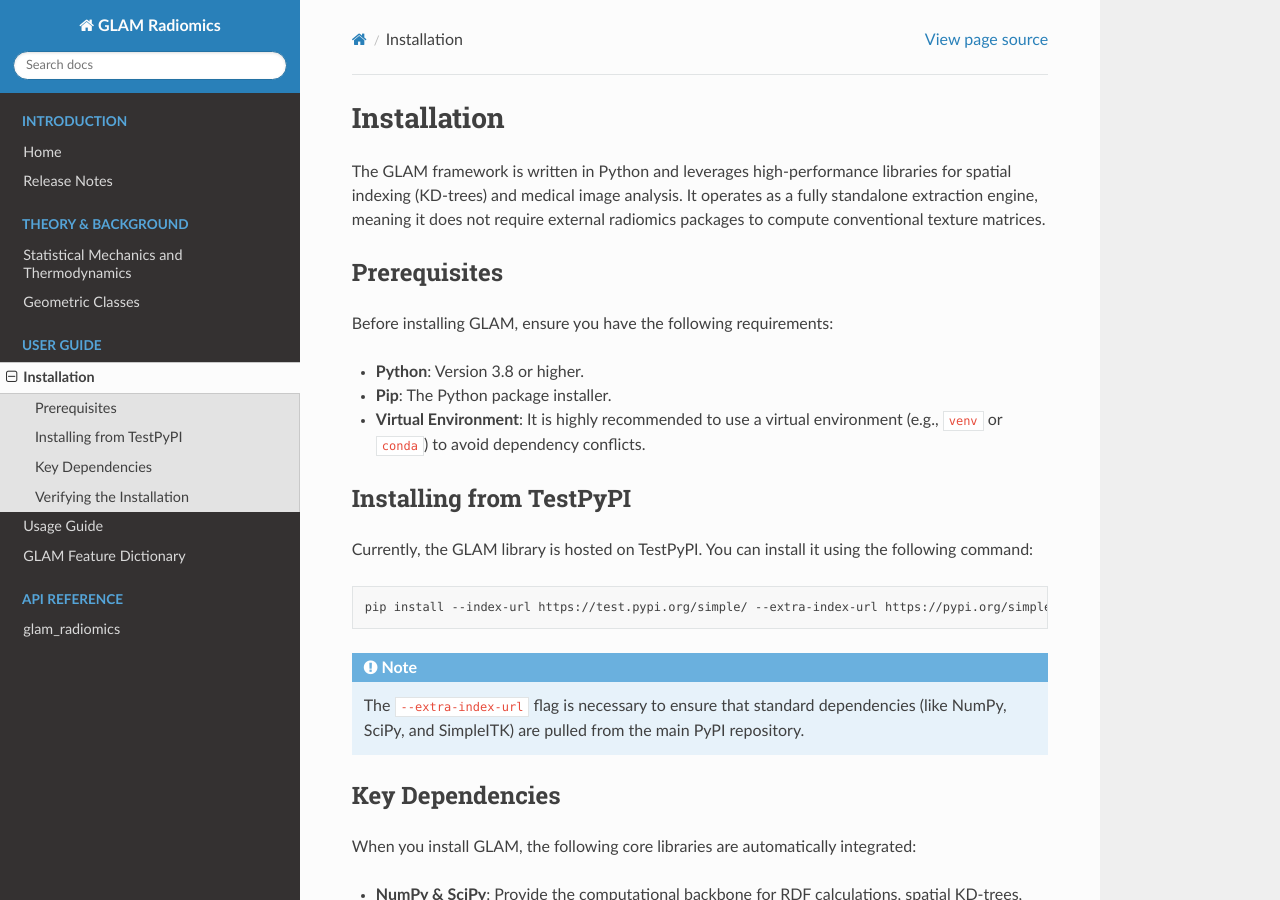
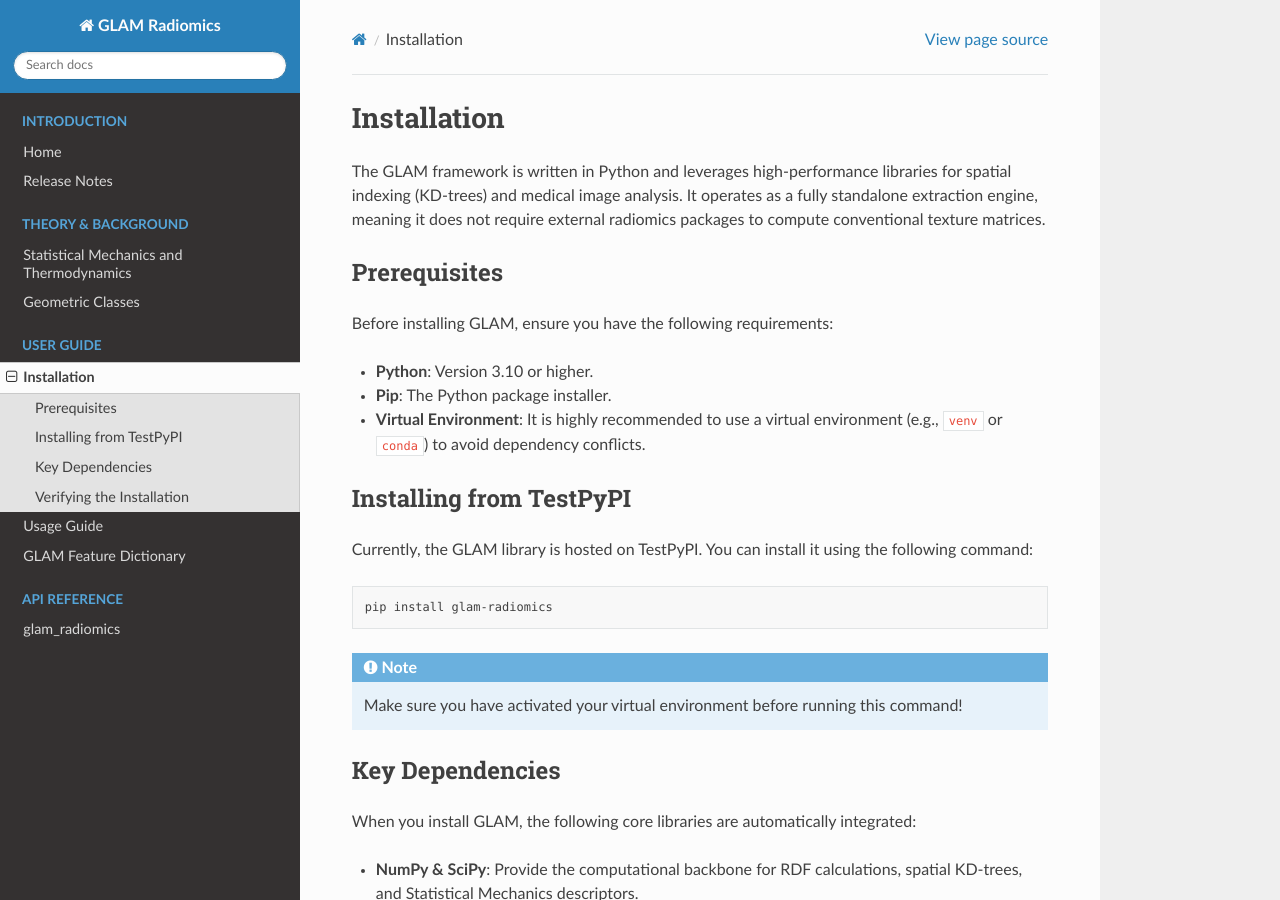
Before and after one commit to yurivelichko/glam-radiomics, a Sphinx documentation site: the page built from docs/source/installation.rst, in a window 1280 px wide and 900 px high. Built offline with Sphinx 7.4.7 and the Read the Docs theme 3.1.0, drawn with Linux system fonts in a browser that asks for light colours.

```diff
--- a/docs/_how_to_compile.txt.txt
+++ /dev/null
@@ -1,5 +0,0 @@
-cd /d C:\Users\yve626\OneDrive - Northwestern University\Research\GLAM\GLAM-Project 1.0\docs
-
-sphinx-apidoc -o source/ ../src/glam_radiomics
-
-.\make.bat html
--- /dev/null
+++ b/docs/index.html
@@ -0,0 +1 @@
+<meta http-equiv="refresh" content="0; url=./docs/build/html/index.html" />
--- /dev/null
+++ b/docs/requirements.txt
@@ -0,0 +1 @@
+sphinx-rtd-theme
--- a/docs/source/features.rst
+++ b/docs/source/features.rst
@@ -1,6 +1,5 @@
 GLAM Feature Dictionary
 =======================
-
 The GLAM framework provides a fully standalone, standardized feature extraction pipeline that translates complex spatial patterns into quantitative biomarkers. It operates independently of external radiomics packages, offering a highly optimized native 3D extraction engine.
 
 Features are organized into four primary domains: **Standard Radiomics**, **Statistical Mechanics & Thermodynamics**, **Soft Matter Physics**, and **Geometric & Topological Metrics**.
--- a/docs/source/home.rst
+++ b/docs/source/home.rst
@@ -1,5 +1,6 @@
 Home
 ====
+
 Theoretical Foundation
 ----------------------
 While modern pathology has advanced toward characterizing tissue architecture through rigorous principles of spatial coupling, conventional radiomics often lacks a parallel framework to capture these fundamental thermodynamic states.
--- a/docs/source/index.rst
+++ b/docs/source/index.rst
@@ -2,7 +2,6 @@
 
 GLAM Radiomics Documentation
 ============================
-
 Welcome to the official documentation for the **Gray-Level Affinity Metrics (GLAM)** framework.
 
 Use the Table of Contents below or in the sidebar to navigate through the theoretical foundations, installation instructions, and API reference.
--- a/docs/source/installation.rst
+++ b/docs/source/installation.rst
@@ -1,6 +1,5 @@
 Installation
 ============
-
 The GLAM framework is written in Python and leverages high-performance libraries for spatial indexing (KD-trees) and medical image analysis. It operates as a fully standalone extraction engine, meaning it does not require external radiomics packages to compute conventional texture matrices.
 
 Prerequisites
@@ -8,7 +7,7 @@ Prerequisites
 
 Before installing GLAM, ensure you have the following requirements:
 
-* **Python**: Version 3.8 or higher.
+* **Python**: Version 3.10 or higher.
 * **Pip**: The Python package installer.
 * **Virtual Environment**: It is highly recommended to use a virtual environment (e.g., ``venv`` or ``conda``) to avoid dependency conflicts.
 
@@ -19,10 +18,10 @@ Currently, the GLAM library is hosted on TestPyPI. You can install it using the
 
 .. code-block:: bash
 
-    pip install --index-url https://test.pypi.org/simple/ --extra-index-url https://pypi.org/simple/ glam-radiomics
+    pip install glam-radiomics
 
 .. note::
-   The ``--extra-index-url`` flag is necessary to ensure that standard dependencies (like NumPy, SciPy, and SimpleITK) are pulled from the main PyPI repository.
+   Make sure you have activated your virtual environment before running this command!
 
 Key Dependencies
 ----------------
@@ -35,7 +34,6 @@ When you install GLAM, the following core libraries are automatically integrated
 * **Scikit-image & Scikit-learn**: Powers the morphological marching cubes (surface area), K-Means clustering, and advanced geometric descriptors.
 
 
-
 Verifying the Installation
 --------------------------
 
--- a/docs/source/releasenotes.rst
+++ b/docs/source/releasenotes.rst
@@ -3,7 +3,7 @@ Release Notes
 
 The GLAM framework is written in Python and leverages high-performance libraries for spatial indexing (KD-trees) and medical image analysis. It operates as a fully standalone extraction engine, meaning it does not require external radiomics packages to compute conventional texture matrices.
 
-GLAM 1.1.8
+GLAM 1.0.8
 ----------
 
 * March 2026, First public release
--- a/docs/source/usage.rst
+++ b/docs/source/usage.rst
@@ -1,6 +1,5 @@
 Usage Guide
 ===========
-
 This guide demonstrates how to perform a multi-parametric radiomic analysis using the GLAM library. The framework relies on a centralized configuration file to manage the complex physics and radiomics parameters.
 
 Configuration (``config.ini``)
```
Also changed, not shown: README.md (+1 -1 lines), docs/source/_templates/layout.html (added, +13 -0 lines), pyproject.toml (+4 -4 lines), 1 other file.
